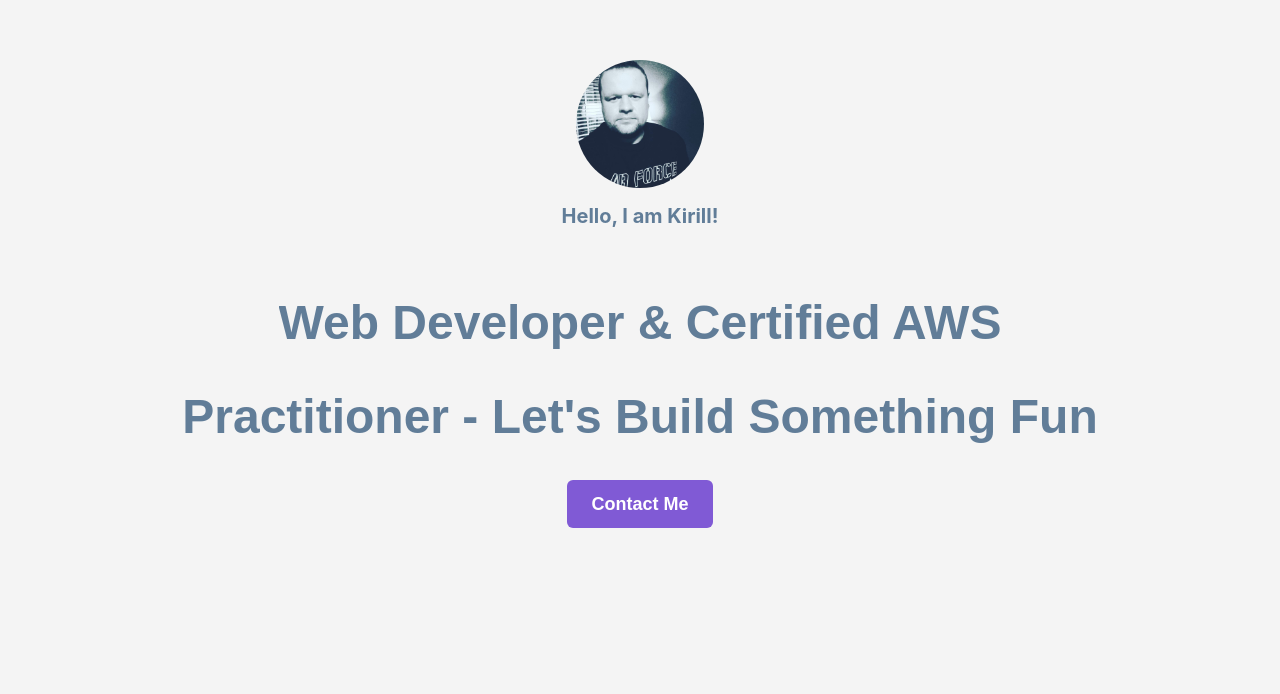
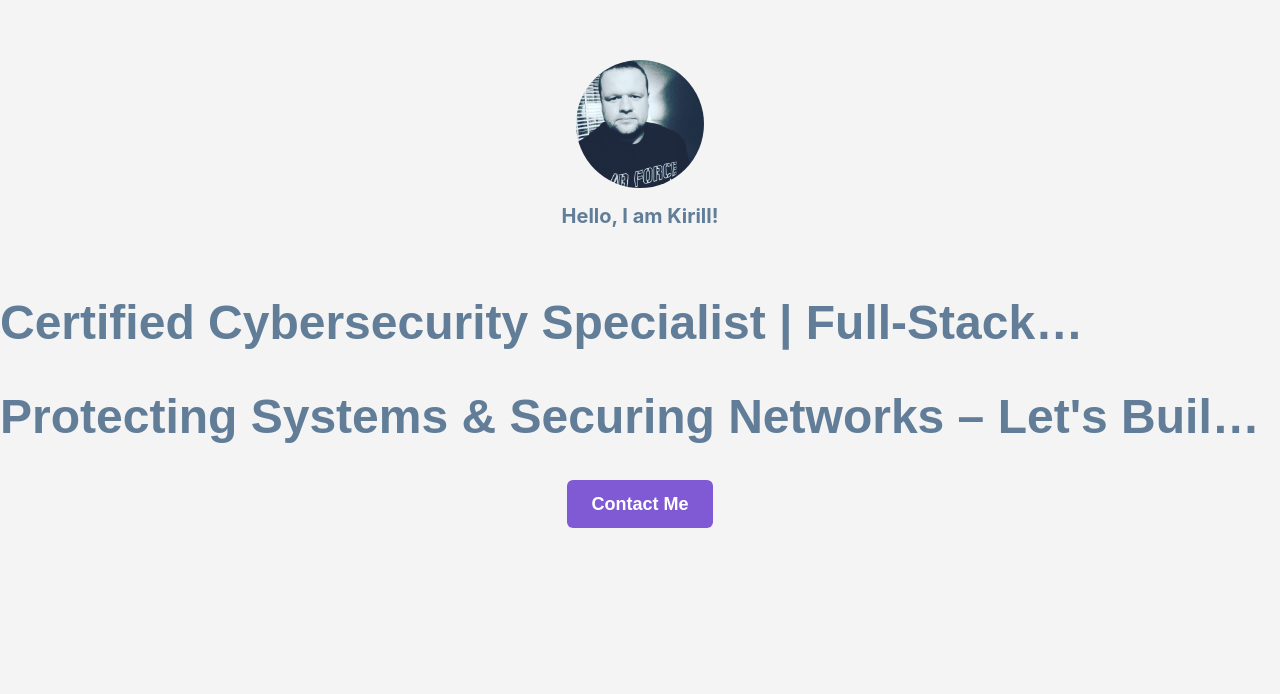
Before and after one commit to Kirill777-web/FullStack-WebDev-Portfolio, a React (Create React App) app: page / in a window 1280 px wide. Shown: the part 106-800 px from the top of the page. Built offline with nearby package versions, Linux system fonts and the light colour scheme; no server answers.

Commit message:
Update LandingSection.js
Bio changes

```diff
--- a/src/components/LandingSection.js
+++ b/src/components/LandingSection.js
@@ -6,8 +6,8 @@ import { Button } from '@chakra-ui/react';
 import { Link } from 'react-scroll';
 
 const greeting = 'Hello, I am Kirill!';
-const bio1 = 'Web Developer & Certified AWS';
-const bio2 = "Practitioner - Let's Build Something Fun";
+const bio1 = 'Certified Cybersecurity Specialist | Full-Stack Developer';
+const bio2 = "Protecting Systems & Securing Networks – Let's Build Something Safe!";
 
 const LandingSection = () => (
   <FullScreenSection
```
